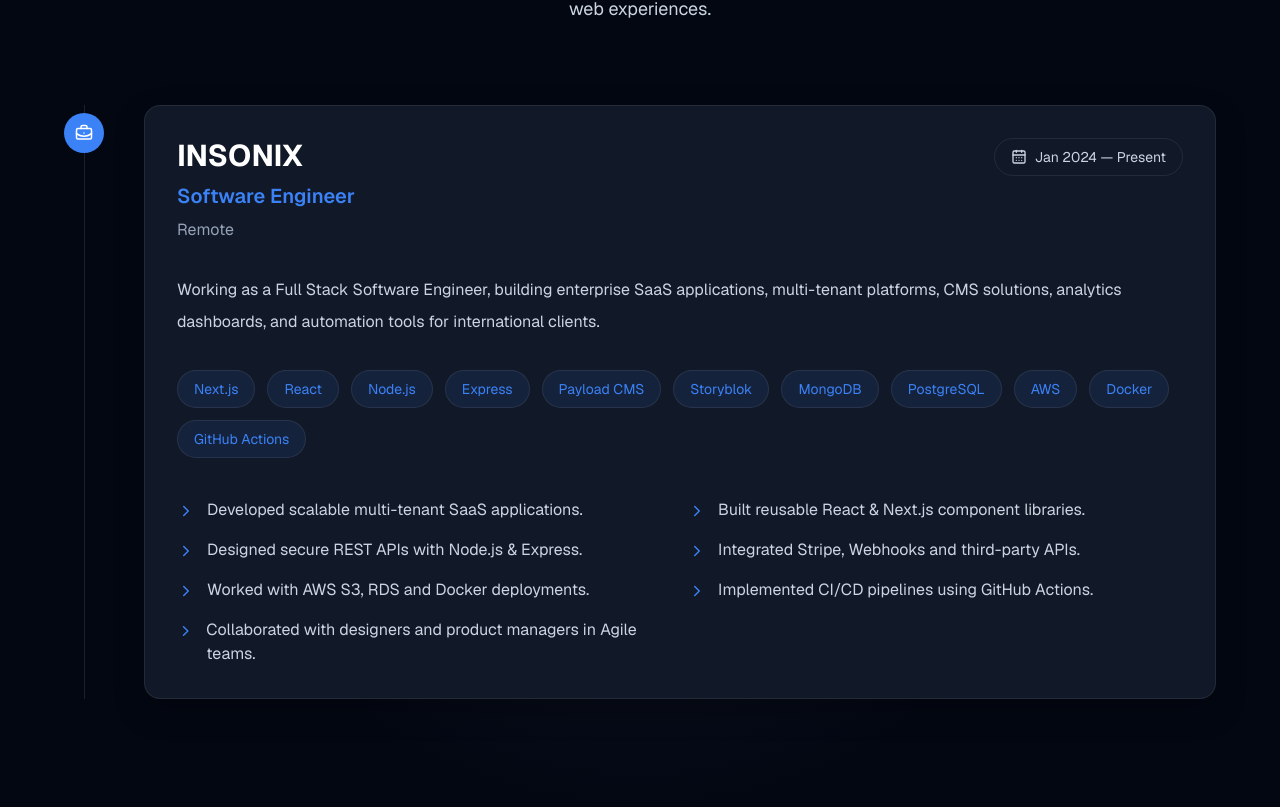
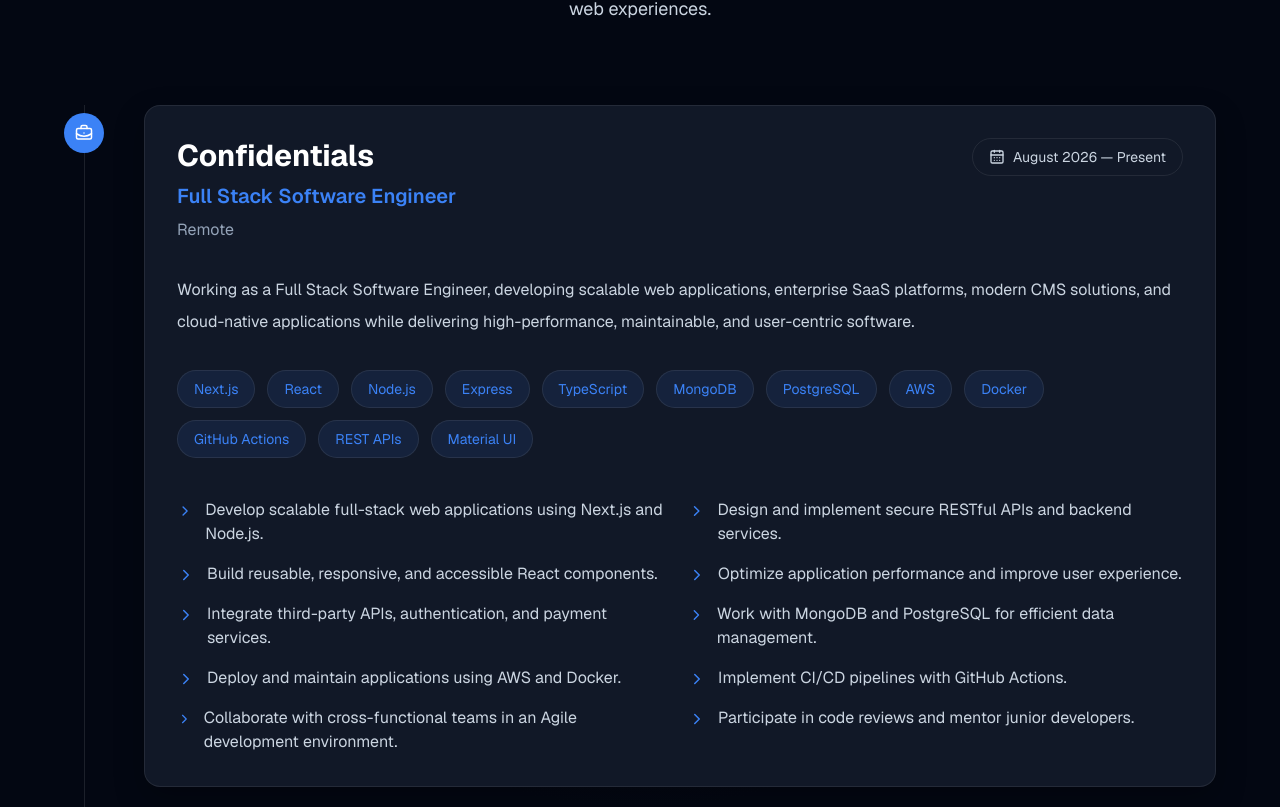
Before and after one commit to Kuldeep-Angural/KULDEEP-PORTFOLIO-NEXT-JS, a Next.js app: page / in a window 1280 px wide. Shown: the part 2053-2860 px from the top of the page. Built offline with nearby package versions, Linux system fonts and the light colour scheme; no server answers.

Commit message:
Mior fixes

```diff
--- a/src/components/sections/Experience.tsx
+++ b/src/components/sections/Experience.tsx
@@ -5,25 +5,75 @@
 
 const experiences = [
  {
+  company: "Confidentials",
+  position: "Full Stack Software Engineer",
+  duration: "August 2026 — Present",
+  location: "Remote",
+
+  description:
+    "Working as a Full Stack Software Engineer, developing scalable web applications, enterprise SaaS platforms, modern CMS solutions, and cloud-native applications while delivering high-performance, maintainable, and user-centric software.",
+
+  technologies: [
+    "Next.js",
+    "React",
+    "Node.js",
+    "Express",
+    "TypeScript",
+    "MongoDB",
+    "PostgreSQL",
+    "AWS",
+    "Docker",
+    "GitHub Actions",
+    "REST APIs",
+    "Material UI"
+  ],
+
+  responsibilities: [
+    "Develop scalable full-stack web applications using Next.js and Node.js.",
+    "Design and implement secure RESTful APIs and backend services.",
+    "Build reusable, responsive, and accessible React components.",
+    "Optimize application performance and improve user experience.",
+    "Integrate third-party APIs, authentication, and payment services.",
+    "Work with MongoDB and PostgreSQL for efficient data management.",
+    "Deploy and maintain applications using AWS and Docker.",
+    "Implement CI/CD pipelines with GitHub Actions.",
+    "Collaborate with cross-functional teams in an Agile development environment.",
+    "Participate in code reviews and mentor junior developers."
+  ],
+},
+{
   company: "INSONIX",
   position: "Software Engineer",
-    duration: "Jan 2024 — Present",
-    location: "Remote",
+  duration: "June 2023 — August 2026",
+  location: "Onsite, Chandigarh, India",
 
-    description: "Working as a Full Stack Software Engineer, building enterprise SaaS applications, multi-tenant platforms, CMS solutions, analytics dashboards, and automation tools for international clients.",
+  description:
+    "Worked as a Software Engineer, building enterprise SaaS applications, multi-tenant platforms, CMS solutions, analytics dashboards, and automation tools for international clients.",
 
-    technologies: ["Next.js", "React", "Node.js", "Express", "Payload CMS", "Storyblok", "MongoDB", "PostgreSQL", "AWS", "Docker", "GitHub Actions"],
+  technologies: [
+    "Next.js",
+    "React",
+    "Node.js",
+    "Express",
+    "Payload CMS",
+    "Storyblok",
+    "MongoDB",
+    "PostgreSQL",
+    "AWS",
+    "Docker",
+    "GitHub Actions"
+  ],
 
   responsibilities: [
     "Developed scalable multi-tenant SaaS applications.",
     "Built reusable React & Next.js component libraries.",
     "Designed secure REST APIs with Node.js & Express.",
-      "Integrated Stripe, Webhooks and third-party APIs.",
-      "Worked with AWS S3, RDS and Docker deployments.",
+    "Integrated Stripe, Webhooks, and third-party APIs.",
+    "Worked with AWS S3, RDS, and Docker deployments.",
     "Implemented CI/CD pipelines using GitHub Actions.",
-      "Collaborated with designers and product managers in Agile teams.",
+    "Collaborated with designers and product managers in Agile teams."
   ],
-  },
+}
 
   // {
   //   company: "Infospectra",
```
Lines whose indentation alone changed are shown as unchanged.
